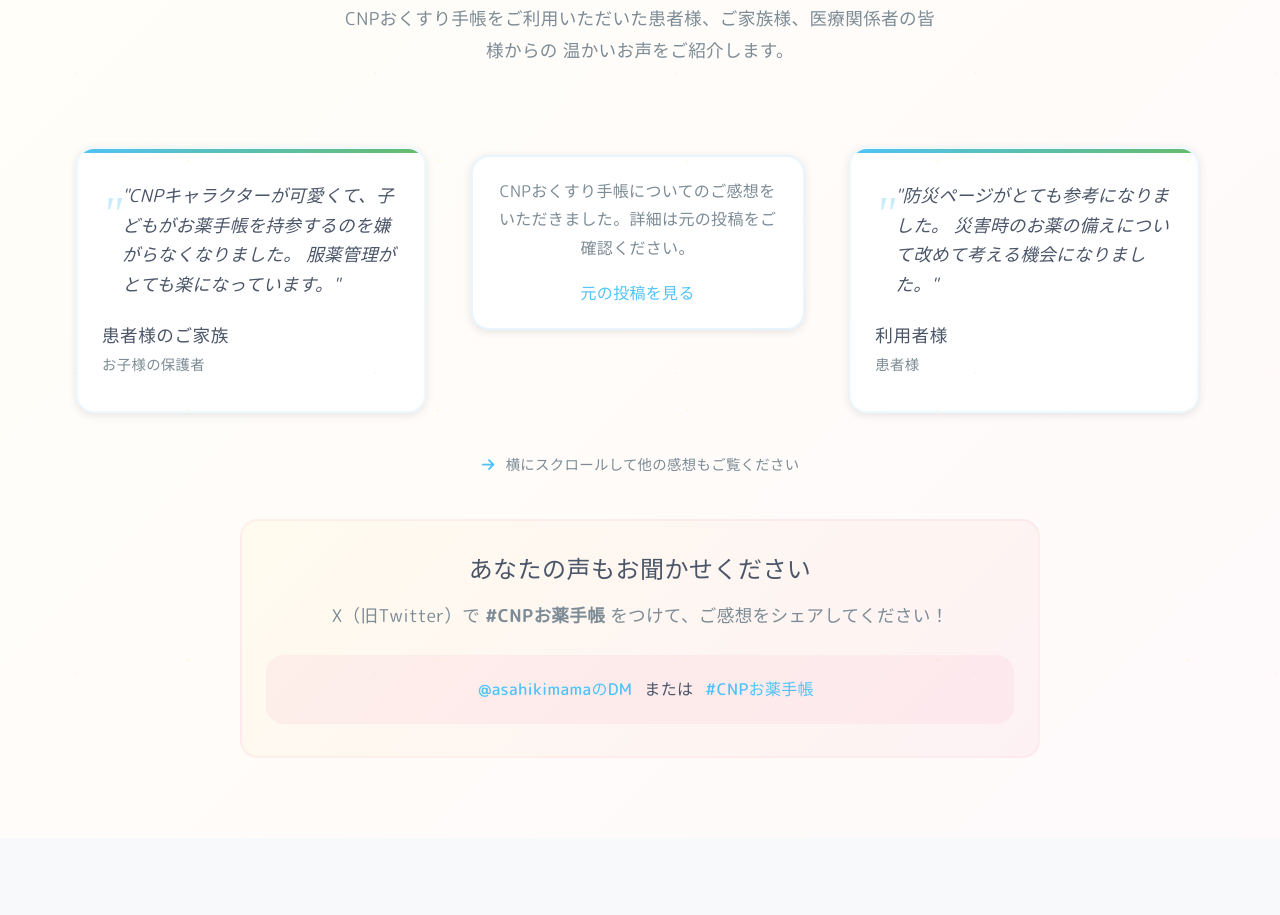
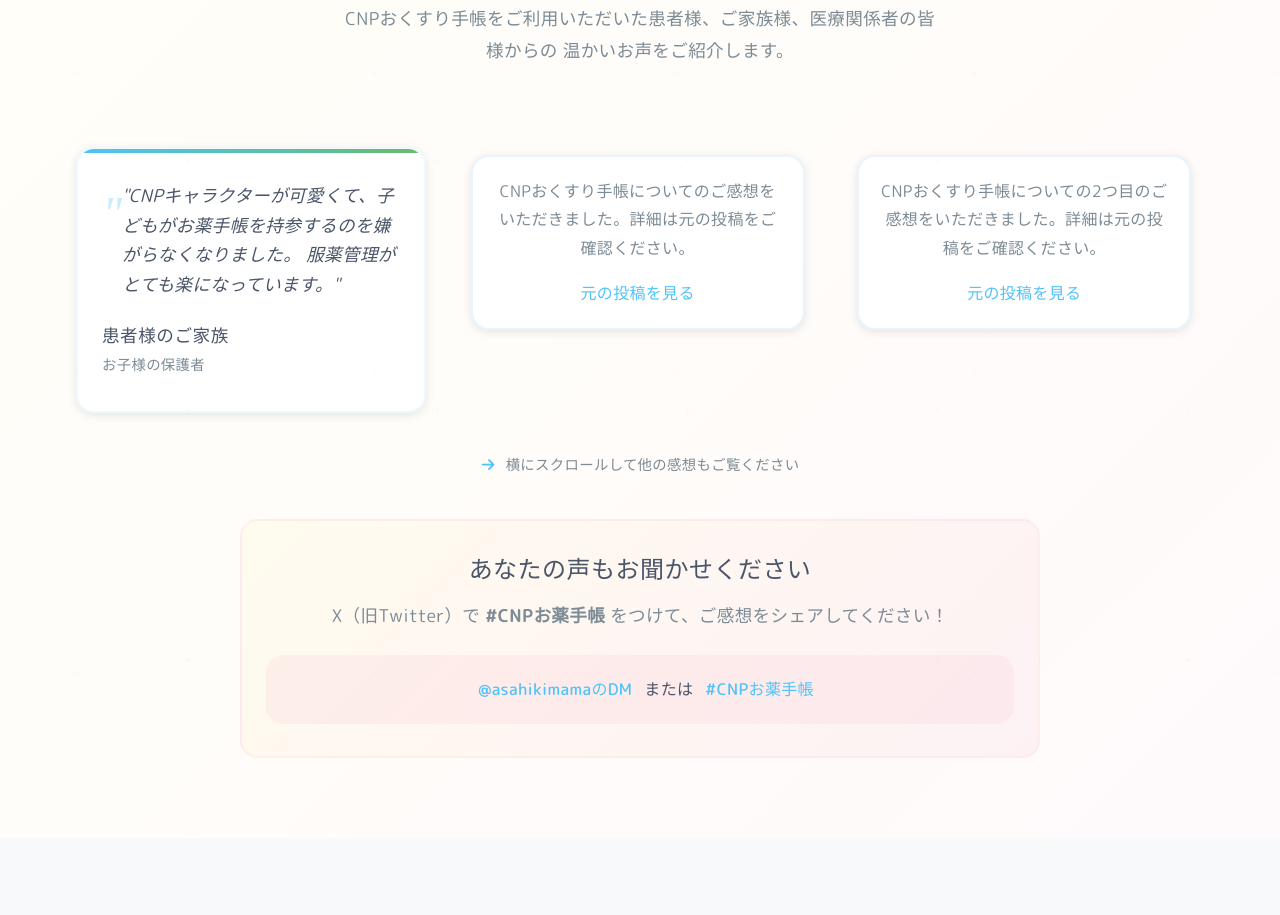
Before and after one commit to asahipharm/cnpnotebooks, a plain HTML site: page index.html in a window 1280 px wide. Shown: the part 4990-5905 px from the top of the page. Drawn offline with Linux system fonts and the light colour scheme; some icons are missing; a web font is replaced by a local one.

Commit message:
9/9 3回目

```diff
--- a/index.html
+++ b/index.html
@@ -525,6 +525,16 @@
                         </div>
                     </div>
 
+                    <!-- 2つ目のX公式埋め込みポスト -->
+                    <div class="tweet-card-wrapper">
+                        <div class="twitter-embed-wrapper">
+                            <blockquote class="twitter-tweet" data-lang="ja" data-theme="light" data-width="350" data-dnt="true">
+                                <p lang="ja" dir="ltr">CNPおくすり手帳についての2つ目のご感想をいただきました。詳細は元の投稿をご確認ください。</p>
+                                <a href="https://twitter.com/move2earn2heal/status/1965020206365130863?ref_src=twsrc%5Etfw">元の投稿を見る</a>
+                            </blockquote>
+                        </div>
+                    </div>
+
                     <div class="tweet-card-wrapper">
                         <div class="testimonial-card">
                             <div class="testimonial-content">
```
